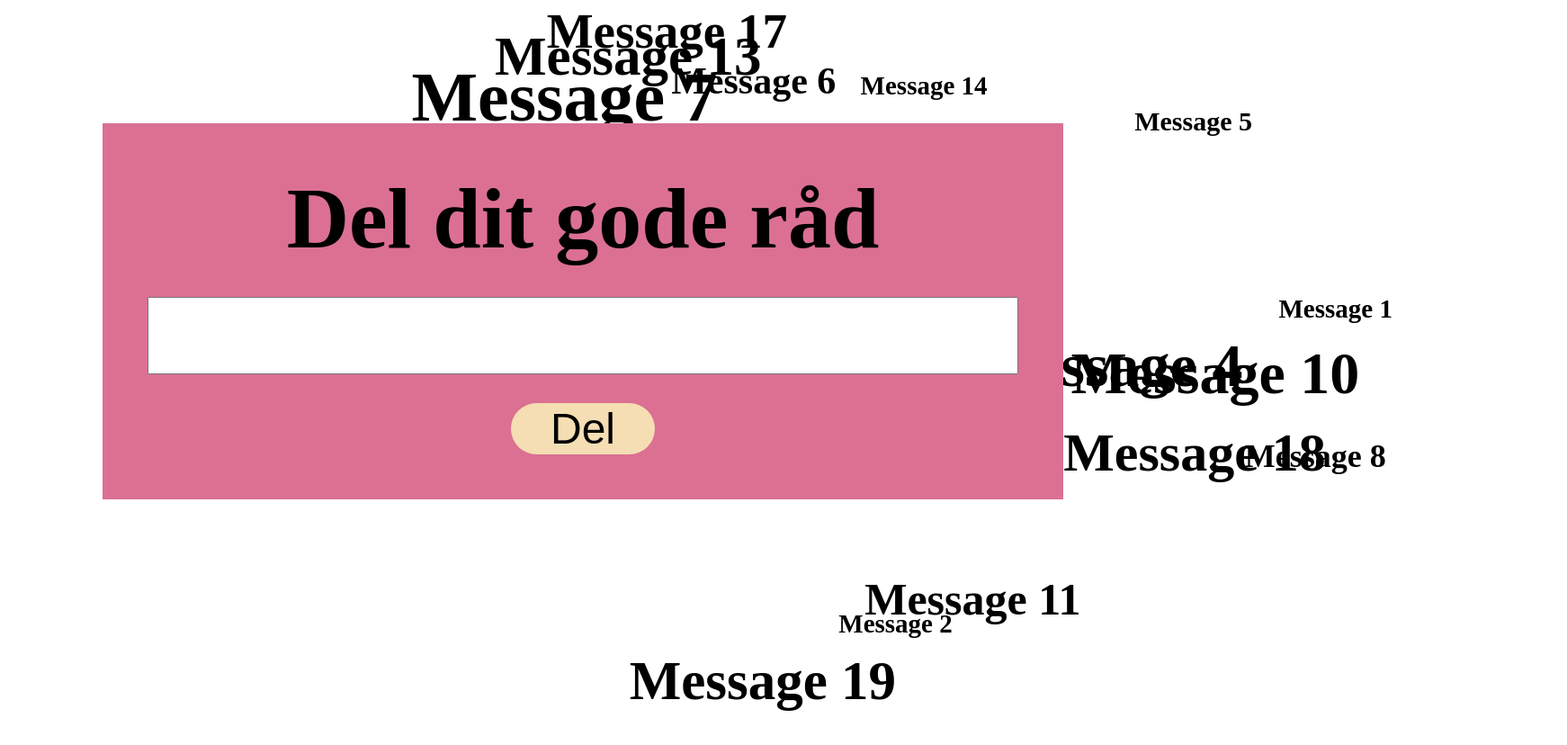
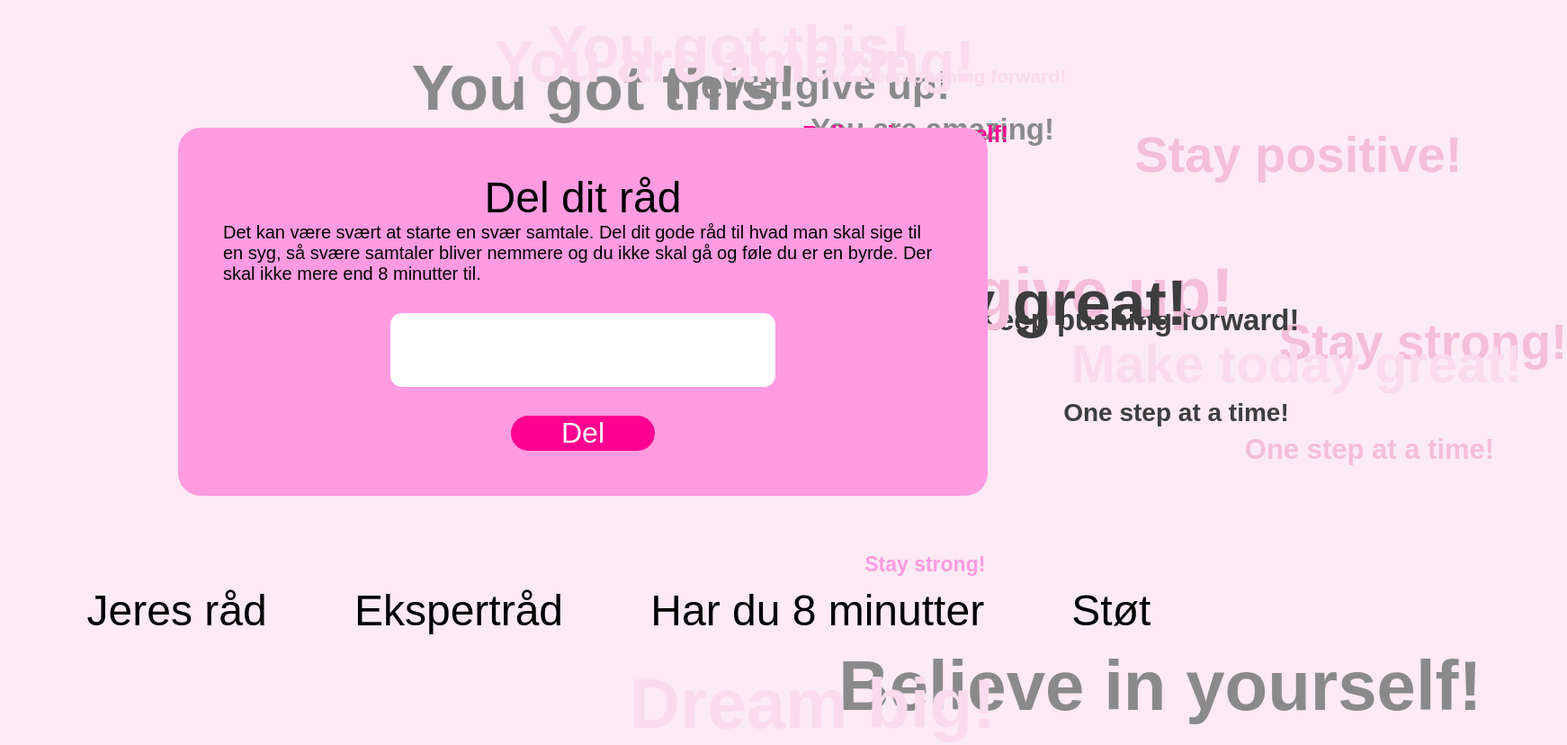
Before and after one commit to alberteStaermose/otteMinutter, a plain HTML site: page index.html in a window 1280 px wide. Shown: the part 62-890 px from the top of the page at 90% size, 1742 px wide, since content can reach past the window. Before the commit the page ends 854 px from the top, so only its background shows below. Drawn offline with Linux system fonts and the light colour scheme; a web font is replaced by a local one.

Commit message:
Let stylet og lavet menu

```diff
--- a/index.html
+++ b/index.html
@@ -3,8 +3,9 @@
   <head>
     <meta charset="UTF-8" />
     <meta name="viewport" content="width=device-width, initial-scale=1.0" />
-    <title>Random H2 Placement</title>
+    <title>Støt Brysterne</title>
     <link rel="stylesheet" href="main.css" />
+    <link rel="stylesheet" href="https://use.typekit.net/cxw6omf.css" />
     <style>
       body {
         position: relative;
@@ -17,45 +18,31 @@
         color: black;
       }
 
-      article {
-        z-index: 50;
-        background-color: palevioletred;
-        display: grid;
-        /* justify-content: center; */
-        justify-items: center;
-        padding: 50px;
-        /* gap: 1rem; */
-        /* border-radius: 3%; */
-      }
       form {
         display: grid;
         gap: 2rem;
         justify-items: center;
       }
-
-      button {
-        background-color: wheat;
-        border-radius: 20rem;
-        border: none;
-        font-size: 3rem;
-        width: 10rem;
-      }
-      button:hover {
-        background-color: black;
-        color: white;
-      }
-
-      input {
-        height: 5rem;
-        width: 60rem;
-        font-size: 40px;
-      }
     </style>
   </head>
   <body>
+    <header>
+      <a href="/index.html">Jeres råd</a>
+
+      <a href="">Ekspertråd</a>
+      <a href="">Har du 8 minutter</a>
+      <a href="">Støt</a>
+    </header>
     <main>
       <article>
-        <h1>Del dit gode råd</h1>
+        <h1>Del dit råd</h1>
+
+        <p>
+          Det kan være svært at starte en svær samtale. Del dit gode råd til
+          hvad man skal sige til en syg, så svære samtaler bliver nemmere og du
+          ikke skal gå og føle du er en byrde. Der skal ikke mere end 8 minutter
+          til.
+        </p>
         <form id="adviceForm">
           <label for="fname"></label>
           <input
@@ -74,16 +61,14 @@
       function startAnimationOne(h2Element) {
         let randomY = Math.random() * (window.innerHeight - 50); // Random start Y position
         let randomX = Math.random() * (window.innerWidth - 100); // Random start X position
-        let randomSpeed = Math.random() * (30 - 10) + 10; // Random speed between 5s and 10s
+        let randomSpeed = Math.random() * (30 - 10) + 10; // Random speed between 10s and 30s
 
         h2Element.style.left = `${randomX}px`;
         h2Element.style.top = `${randomY}px`;
         h2Element.style.animation = `moveRight ${randomSpeed}s linear forwards`;
 
-        // When Animation One ends, start Animation Two
-        h2Element.addEventListener("animationend", function () {
-          startAnimationTwo(h2Element);
-        });
+        // Start Animation Two a little sooner (e.g., 2 seconds before Animation One ends)
+        setTimeout(() => startAnimationTwo(h2Element), randomSpeed * 1000); // 80% of the first animation duration
       }
 
       function startAnimationTwo(h2Element) {
@@ -91,7 +76,7 @@
           let randomY = Math.random() * (window.innerHeight - 50); // New random Y position
           let randomSpeed = Math.random() * (30 - 10) + 10; // Random speed
 
-          h2Element.style.left = "-100px"; // Start off-screen
+          h2Element.style.left = "-400px"; // Start off-screen
           h2Element.style.top = `${randomY}px`;
 
           h2Element.style.animation = "none"; // Reset animation
@@ -121,10 +106,61 @@
       }
 
       // Create initial 20 h2 elements
+      // List of predefined messages
+      const messages = [
+        "Stay strong!",
+        "Believe in yourself!",
+        "You are amazing!",
+        "Keep pushing forward!",
+        "Stay positive!",
+        "Never give up!",
+        "You got this!",
+        "One step at a time!",
+        "Dream big!",
+        "Make today great!",
+        "Stay strong!",
+        "Believe in yourself!",
+        "You are amazing!",
+        "Keep pushing forward!",
+        "Stay positive!",
+        "Never give up!",
+        "You got this!",
+        "One step at a time!",
+        "Dream big!",
+        "Make today great!",
+      ];
+
+      // Define 4 colors to choose from
+      const colors = [
+        "#ff0091",
+        "#3d3d3d",
+        "#f5bed9",
+        "#fadbeb",
+        "#8a8a8a",
+        "#FF9be1",
+      ]; // Example colors
+
+      // Function to create and animate each message
+      function createNewH2(text) {
+        let newH2 = document.createElement("h2");
+        newH2.classList.add("random-h2");
+        newH2.textContent = text;
+
+        // Set random font size between 20px and 80px
+        let randomFontSize = Math.floor(Math.random() * (80 - 20 + 1)) + 20;
+        newH2.style.fontSize = `${randomFontSize}px`;
+
+        // Assign a random color from the predefined list
+        let randomColor = colors[Math.floor(Math.random() * colors.length)];
+        newH2.style.color = randomColor;
+
+        document.body.appendChild(newH2);
+        startAnimationOne(newH2); // Start animation
+      }
+
+      // Display all predefined messages on page load
       window.onload = function () {
-        for (let i = 0; i < 20; i++) {
-          createNewH2(`Message ${i + 1}`);
-        }
+        messages.forEach((message) => createNewH2(message));
       };
 
       // Form submission event
--- a/main.css
+++ b/main.css
@@ -9,6 +9,8 @@ body {
   overflow: hidden;
   position: relative;
   height: 100vh;
+
+  background-color: #fceaf4;
 }
 
 @keyframes moveRight {
@@ -35,10 +37,115 @@ body {
   font-weight: bold;
   color: black;
   white-space: nowrap;
+  font-family: "verdana-pro", sans-serif;
+  font-weight: 400;
+  font-style: normal;
 }
 
 h1 {
-  font-size: 6rem;
+  font-size: 3rem;
   padding: 0;
   margin: 0;
+
+  font-family: "verdana-pro", sans-serif;
+  font-weight: 400;
+  font-style: normal;
 }
+h3 {
+  font-size: 2rem;
+  padding: 0;
+  margin: 0;
+
+  font-family: "verdana-pro", sans-serif;
+  font-weight: 400;
+  font-style: normal;
+}
+
+p {
+  font-size: 20px;
+  padding: 0;
+  margin: 0;
+
+  font-family: "verdana-pro", sans-serif;
+  font-weight: 400;
+  font-style: normal;
+}
+
+button {
+  background-color: #ff0091;
+  color: white;
+  border-radius: 20rem;
+  border: none;
+  font-size: 2rem;
+  width: 10rem;
+
+  font-family: "verdana-pro", sans-serif;
+  font-weight: 400;
+  font-style: normal;
+}
+
+button:hover {
+  background-color: black;
+  color: white;
+}
+
+input {
+  height: 5rem;
+  width: 100%;
+  font-size: 40px;
+}
+
+input {
+  border-radius: 0.8rem;
+  border: none;
+  font-size: 2rem;
+  /* width: 10rem; */
+
+  font-family: "verdana-pro", sans-serif;
+  font-weight: 400;
+  font-style: normal;
+}
+
+article {
+  max-width: 800px;
+  width: fit-content;
+  z-index: 50;
+  background-color: #ff9be1;
+
+  display: grid;
+  /* justify-content: center; */
+  justify-items: center;
+  padding: 50px;
+  /* gap: 1rem; */
+  /* border-radius: 3%; */
+  border-radius: 25px;
+}
+header {
+  width: 100vw;
+  position: absolute;
+  z-index: 50;
+  bottom: 0px;
+  display: flex;
+  padding: 40px;
+  justify-content: space-around;
+}
+
+header a {
+  color: black;
+  font-size: 3rem;
+  padding: 0;
+  margin: 0;
+
+  font-family: "verdana-pro", sans-serif;
+  font-weight: 400;
+  font-style: normal;
+  text-decoration: none;
+}
+
+header a:hover {
+  color: #ff0091;
+}
+
+header a:active {
+  text-decoration: underline;
+}
```
